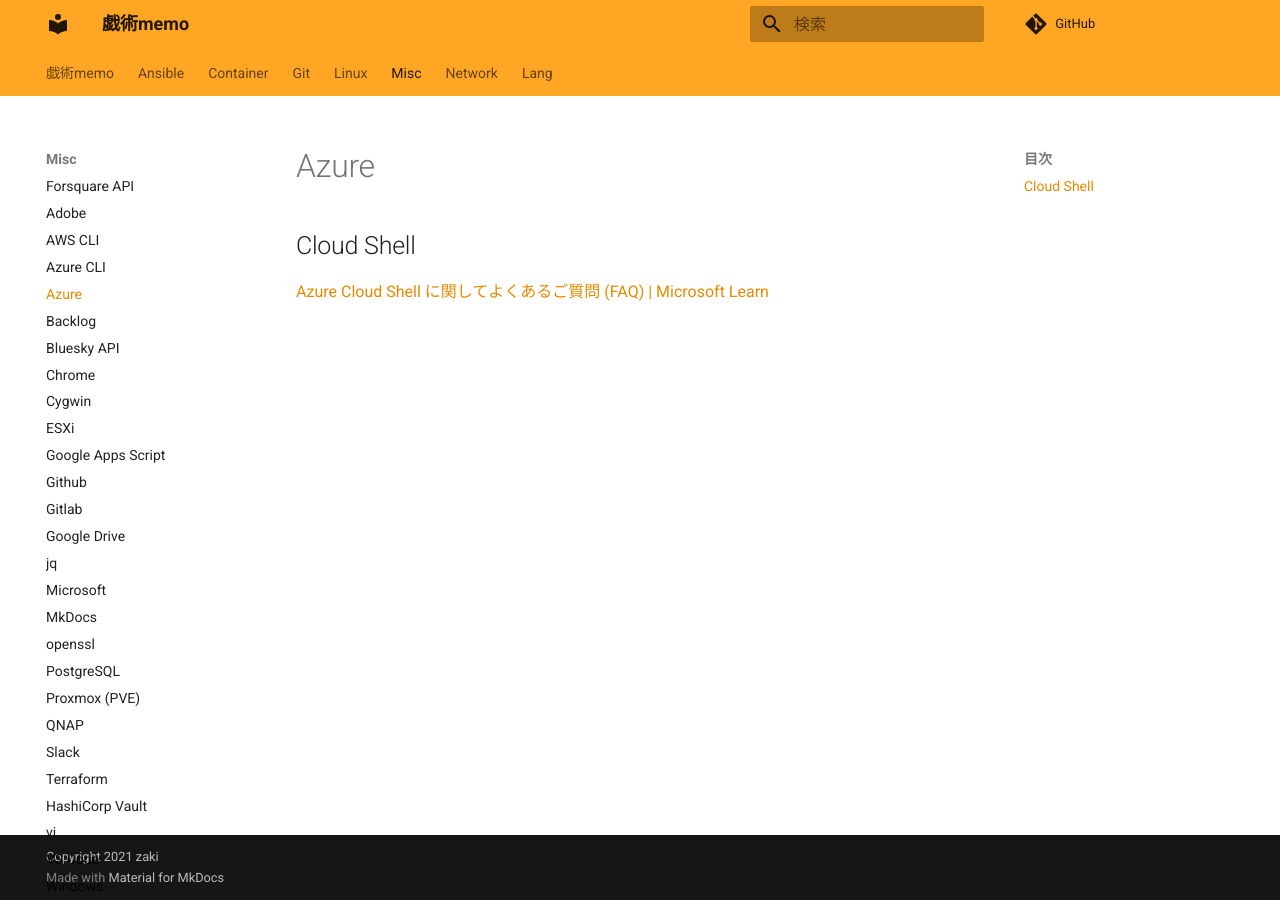
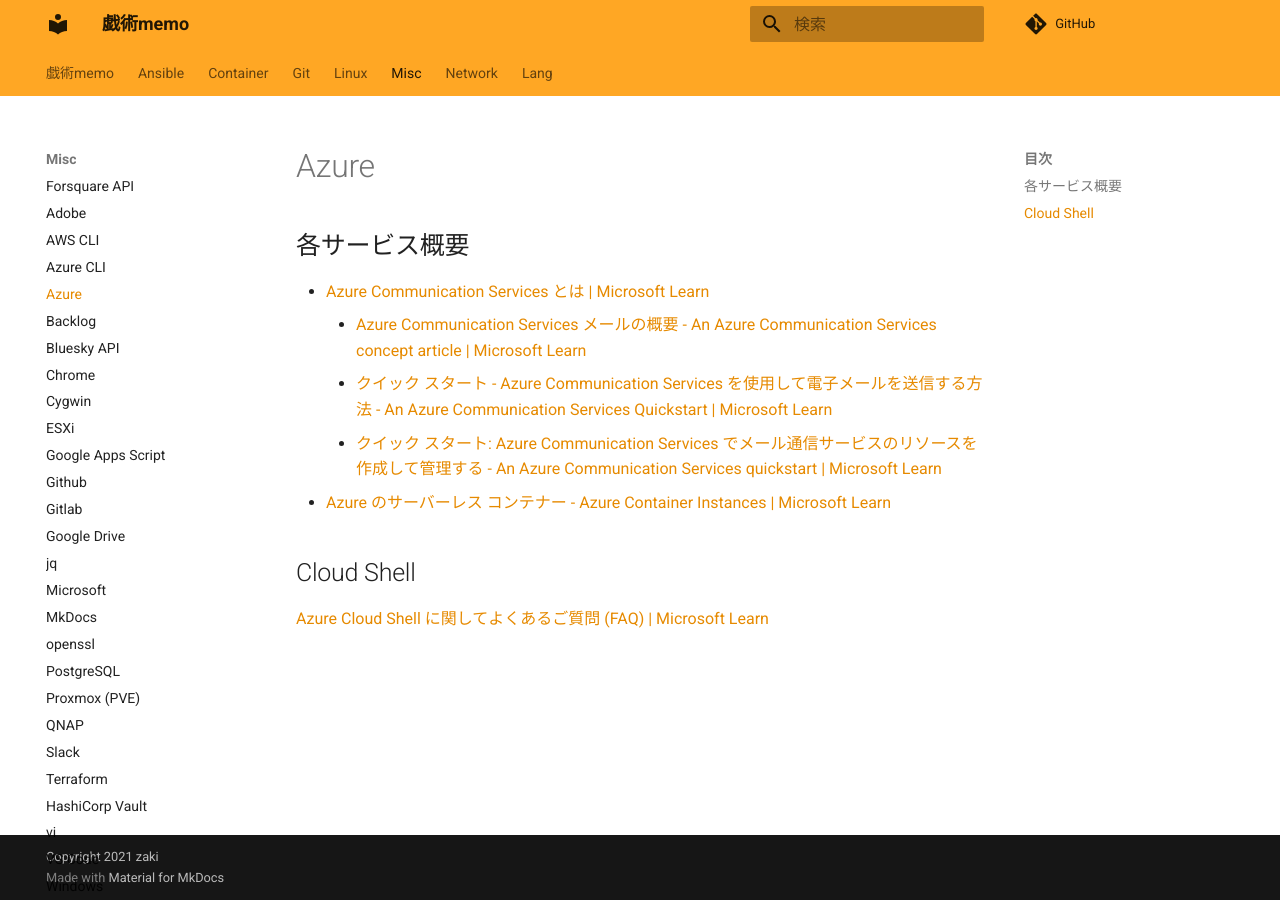
Before and after one commit to zaki-lknr/docs, an MkDocs documentation site: the page built from docs/Misc/azure.md, in a window 1280 px wide. Built offline with MkDocs 1.6.1 and Material for MkDocs 9.7.7, drawn with Linux system fonts in a browser that asks for light colours; comment, search, counter and statistics services are not loaded.

Commit message:
add: misc/azure: サービス概要関連のリンク

```diff
--- a/docs/Misc/azure.md
+++ b/docs/Misc/azure.md
@@ -1,4 +1,12 @@
 # Azure
+
+## 各サービス概要
+
+- [Azure Communication Services とは | Microsoft Learn](https://learn.microsoft.com/ja-jp/azure/communication-services/overview)
+    - [Azure Communication Services メールの概要 - An Azure Communication Services concept article | Microsoft Learn](https://learn.microsoft.com/ja-jp/azure/communication-services/concepts/email/email-overview)
+    - [クイック スタート - Azure Communication Services を使用して電子メールを送信する方法 - An Azure Communication Services Quickstart | Microsoft Learn](https://learn.microsoft.com/ja-jp/azure/communication-services/quickstarts/email/send-email?tabs=windows%2Cconnection-string%2Csend-email-and-get-status-async%2Csync-client&pivots=platform-azportal)
+    - [クイック スタート: Azure Communication Services でメール通信サービスのリソースを作成して管理する - An Azure Communication Services quickstart | Microsoft Learn](https://learn.microsoft.com/ja-jp/azure/communication-services/quickstarts/email/create-email-communication-resource?pivots=platform-azp)
+- [Azure のサーバーレス コンテナー - Azure Container Instances | Microsoft Learn](https://learn.microsoft.com/ja-jp/azure/container-instances/container-instances-overview)
 
 ## Cloud Shell
 
```
